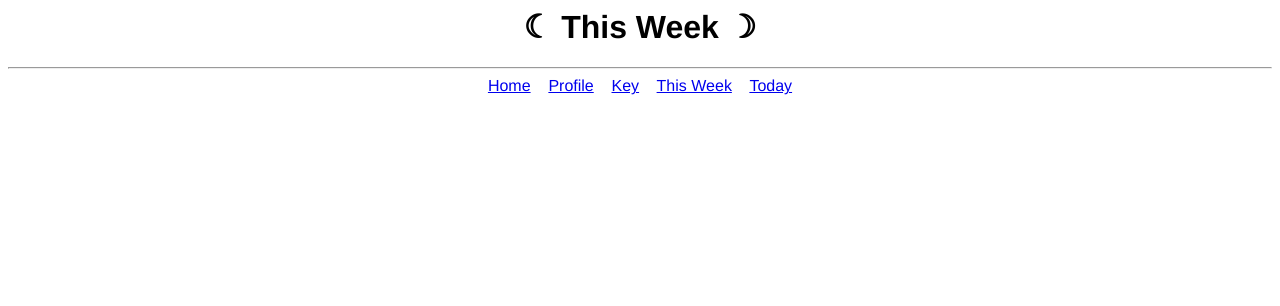
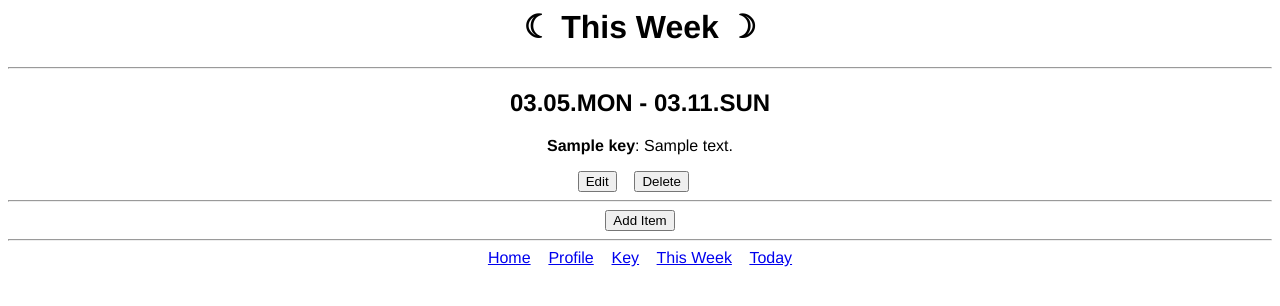
Before and after one commit to mallorymaroket/Maroket_Lab1, a Django app: template schoolproject/templates/thisweek.html in a window 1280 px wide. Shown: the top 306 px of the page. Run offline with Django 3.2, Linux system fonts and the light colour scheme; tables that the repository leaves empty hold one stand-in row (values such as "Sample post"); the template is opened without the code that fills it: values that come from a table or form of the project are taken from there, most other values are stand-ins (such as "Sample title", 1, 10 or a date in 2020).

Commit message:
In progress thisweek.html
User is able to add items to thisweek.html but edit, delete, and mark as done buttons are still not working

```diff
--- a/schoolproject/lab1/forms.py
+++ b/schoolproject/lab1/forms.py
@@ -13,12 +13,16 @@ class ProfileInfoForm(forms.ModelForm):
         model = UpdateProfile
         fields = ['picture']
 
-class KeyForm(forms.Form):
-    KEY_TYPES=[
-        ('Task:','Task'),
-        ('Event:','Event'),
-        ('Note:','Note'),
+KEY_TYPES=[
+        ('Task','Task'),
+        ('Event','Event'),
+        ('Note','Note'),
     ]
 
+class KeyForm(forms.Form):
     key = forms.CharField(widget=forms.Select(choices=KEY_TYPES),label='Key:')
     description = forms.CharField(max_length=50, label='Description:')
+
+class ThisWeekForm(forms.Form):
+    key = forms.CharField(widget=forms.Select(choices=KEY_TYPES),label='Key:')
+    details = forms.CharField(max_length=50, label='Details:')
--- a/schoolproject/mysite/settings.py
+++ b/schoolproject/mysite/settings.py
@@ -66,7 +66,7 @@ TEMPLATES = [
                 'django.template.context_processors.request',
                 'django.contrib.auth.context_processors.auth',
                 'django.contrib.messages.context_processors.messages',
-                'django.template.context_processors.media'
+                'django.template.context_processors.media',
             ],
         },
     },
--- a/schoolproject/mysite/urls.py
+++ b/schoolproject/mysite/urls.py
@@ -13,11 +13,14 @@ Including another URLconf
     1. Import the include() function: from django.urls import include, path
     2. Add a URL to urlpatterns:  path('blog/', include('blog.urls'))
 """
+from django.contrib import admin
+
 from django.urls import path, include
 
 from django.conf import settings
 from django.conf.urls.static import static
 
 urlpatterns = [
+    path('admin/', admin.site.urls),
     path('', include('lab1.urls')),
 ]+ static(settings.MEDIA_URL, document_root=settings.MEDIA_ROOT)
--- a/schoolproject/templates/key.html
+++ b/schoolproject/templates/key.html
@@ -11,7 +11,8 @@
         <hr>
         <div align=center>
             {% if key %}
-                <p> <b>{{ key }}</b> {{ description }}</p>
+                <p> <b>{{ key }}</b> - {{ description }}</p>
+        <hr>
                 <button onclick="addKey()"> Add Key </button>
             {% else %}
                 <button onclick="addKey()"> Add Key </button>
--- a/schoolproject/templates/thisweek.html
+++ b/schoolproject/templates/thisweek.html
@@ -5,10 +5,43 @@
         <title> This Week </title>
         <div align=center>
             <h1> ☾ This Week ☽ </h1>
+        <hr>
+            <h2><b>03.05.MON - 03.11.SUN</b></h2>
         </div>
     </head>
     <body>
         <div align=center>
+            {% if key %}
+                <p> <b>{{ key }}</b>: {{ details }}</p>
+                <button onclick="editItem()"> Edit </button> &nbsp;&nbsp;
+                <button onclick="deleteItem()"> Delete</button> &nbsp;&nbsp;
+                {% if key == "Task" %}
+                <button onclick="doneItem()"> Mark as done</button>
+                {% endif %}
+            <hr>
+                <button onclick="addItem()"> Add Item </button>
+            {% else %}
+                <button onclick="addItem()"> Add Item </button>
+            {% endif %}
+
+            <dialog hidden id="thisweek_form">
+                <form action="" method="post">
+                    {% csrf_token %}
+                    {{ form }}
+                    <button type="submit" name="add_item"> Add Item </button>
+                </form>
+            </dialog>
+
+            <script>
+                function addItem() {
+                    var showTWForm = document.getElementById("thisweek_form");
+                    if (showTWForm.style.display == "none") {
+                        showTWForm.style.display = "block";
+                    } else {
+                        showTWForm.style.display = "block";
+                    }
+                }
+            </script>
         <hr>
             <a href="home">Home</a> &nbsp;&nbsp;
             <a href="profile">Profile</a> &nbsp;&nbsp;
```
Also changed, not shown: schoolproject/lab1/views.py (+7 -1 lines), 1 other file.
